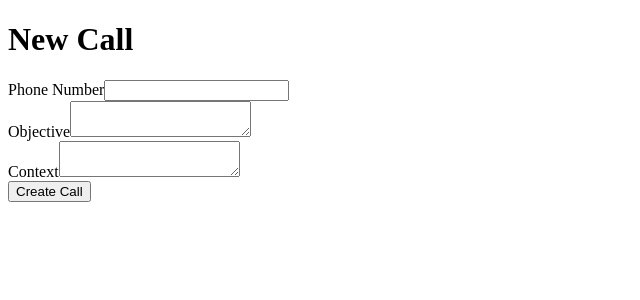
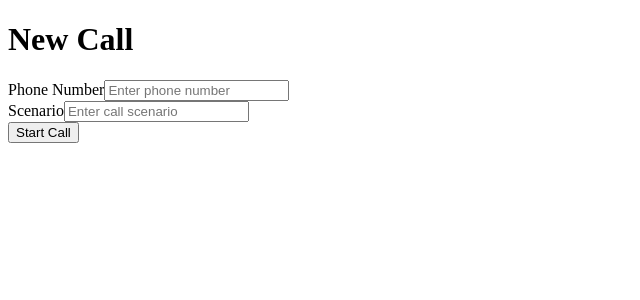
Before and after one commit to MRW0RLDW1DE/ai-call-assistant-pilot, a Next.js app: page /calls/new in a window 1280 px wide. Shown: the top 300 px of the page, without its empty margins (0-640 px from the left). Built offline with nearby package versions, Linux system fonts and the light colour scheme.

Commit message:
feat: update new call page to use call start API

```diff
--- a/app/calls/new/page.tsx
+++ b/app/calls/new/page.tsx
@@ -3,30 +3,30 @@ import { useState } from 'react';
 
 export default function NewCallPage() {
   const [phoneNumber, setPhoneNumber] = useState('');
-  const [objective, setObjective] = useState('');
-  const [context, setContext] = useState('');
+  const [scenario, setScenario] = useState('');
   const [message, setMessage] = useState<string | null>(null);
 
   const handleSubmit = async (e: React.FormEvent<HTMLFormElement>) => {
     e.preventDefault();
     setMessage(null);
     try {
-      const res = await fetch('/api/calls', {
+      const res = await fetch('/api/call/start', {
         method: 'POST',
-        headers: { 'Content-Type': 'application/json' },
-        body: JSON.stringify({ phoneNumber, objective, context }),
+        headers: {
+          'Content-Type': 'application/json',
+        },
+        body: JSON.stringify({ phoneNumber, scenario }),
       });
       const data = await res.json();
       if (res.ok) {
-        setMessage('Call created successfully');
+        setMessage('Call initiated successfully');
         setPhoneNumber('');
-        setObjective('');
-        setContext('');
+        setScenario('');
       } else {
-        setMessage(data.error || 'Error creating call');
+        setMessage(data.error || 'Error initiating call');
       }
     } catch (err) {
-      setMessage('Error creating call');
+      setMessage('Error initiating call');
     }
   };
 
@@ -37,32 +37,30 @@ export default function NewCallPage() {
         <div>
           <label className="block font-medium">Phone Number</label>
           <input
-            type="tel"
+            type="text"
             value={phoneNumber}
             onChange={(e) => setPhoneNumber(e.target.value)}
-            className="border p-2 w-full"
+            className="border border-gray-300 rounded px-2 py-1 w-full"
+            placeholder="Enter phone number"
             required
           />
         </div>
         <div>
-          <label className="block font-medium">Objective</label>
-          <textarea
-            value={objective}
-            onChange={(e) => setObjective(e.target.value)}
-            className="border p-2 w-full"
+          <label className="block font-medium">Scenario</label>
+          <input
+            type="text"
+            value={scenario}
+            onChange={(e) => setScenario(e.target.value)}
+            className="border border-gray-300 rounded px-2 py-1 w-full"
+            placeholder="Enter call scenario"
             required
           />
         </div>
-        <div>
-          <label className="block font-medium">Context</label>
-          <textarea
-            value={context}
-            onChange={(e) => setContext(e.target.value)}
-            className="border p-2 w-full"
-          />
-        </div>
-        <button type="submit" className="bg-blue-500 text-white px-4 py-2">
-          Create Call
+        <button
+          type="submit"
+          className="bg-blue-500 text-white px-4 py-2 rounded"
+        >
+          Start Call
         </button>
       </form>
       {message && <p className="mt-4">{message}</p>}
```
